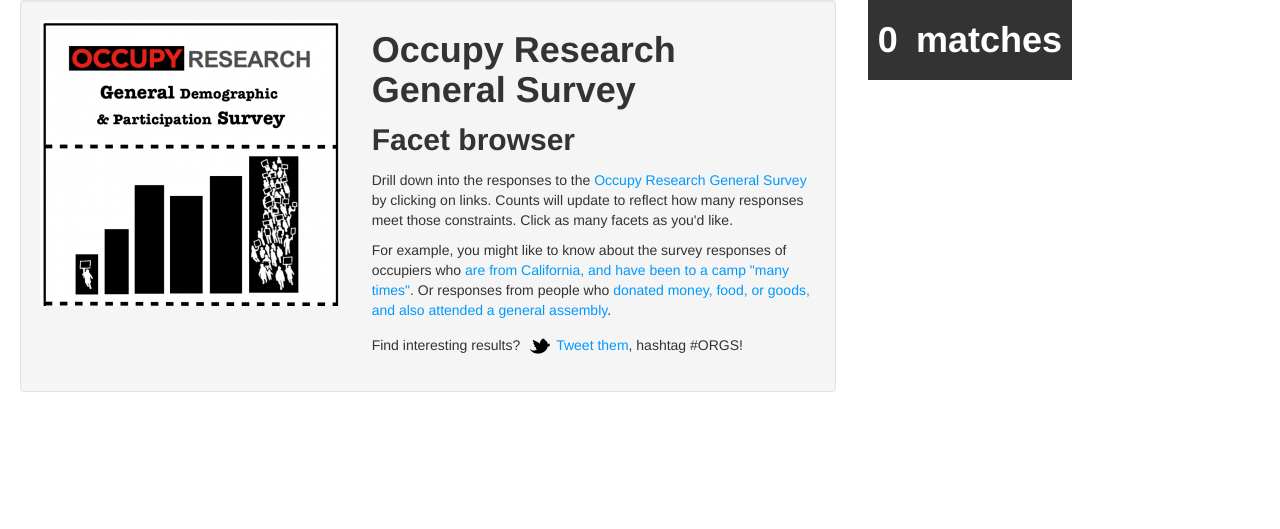
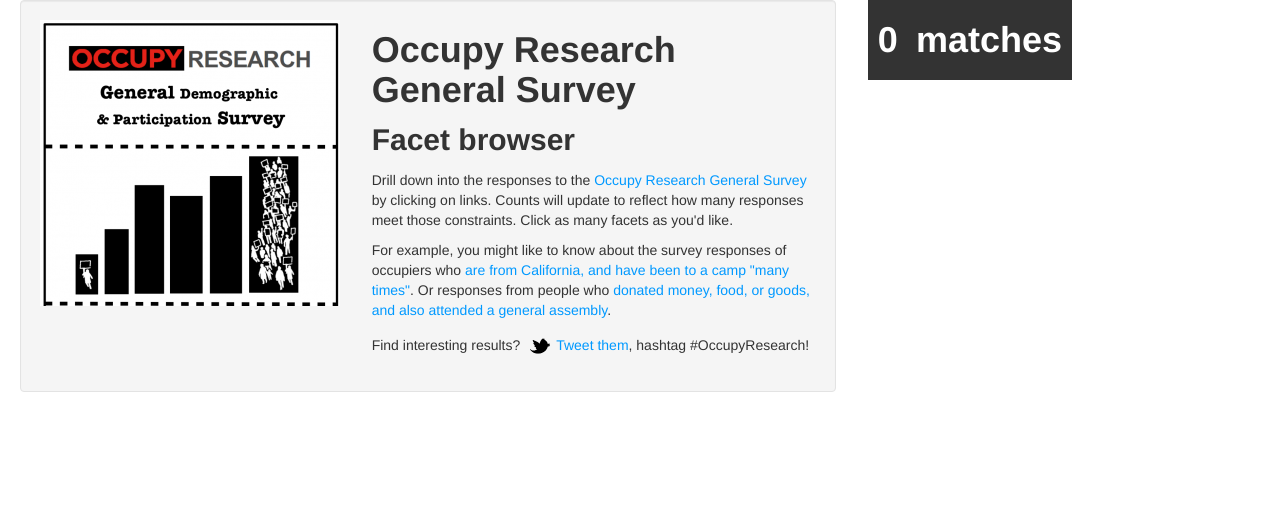
Before and after one commit to yourcelf/orgs-facet2, a Django app: page / in a window 1280 px wide. Shown: the top 529 px of the page. Run offline with Django 3.2, Linux system fonts and the light colour scheme; data comes from the database, SQL or seed files in the repository; data that the repository does not hold is empty; some libraries are stand-ins or nearby versions.

Commit message:
One more hashtag

```diff
--- a/survey/templates/facets.html
+++ b/survey/templates/facets.html
@@ -185,7 +185,7 @@
                   <p>
                   Find interesting results?
                   <a class="twitter-button" href="https://twitter.com/home?status=%23ows%20%23OccupyResearch%20http%3A%2F%2Fwww.occupyresearch.net%2Forgs%2F"><i class='tweetie'></i><span class='tweet-text'>Tweet them</span></a>,
-                  hashtag #ORGS!
+                  hashtag #OccupyResearch!
                   </p>
                 </div>
               </div>
```
